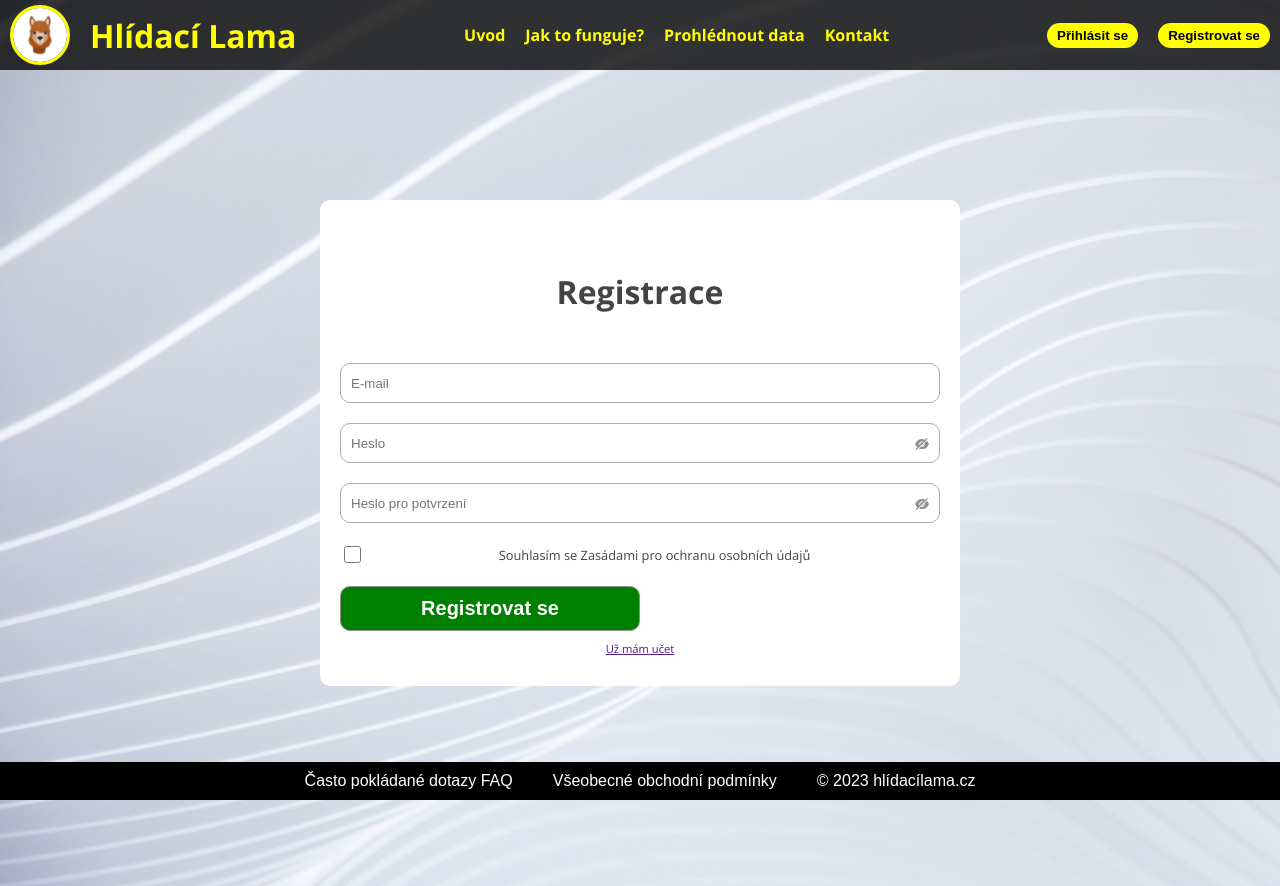
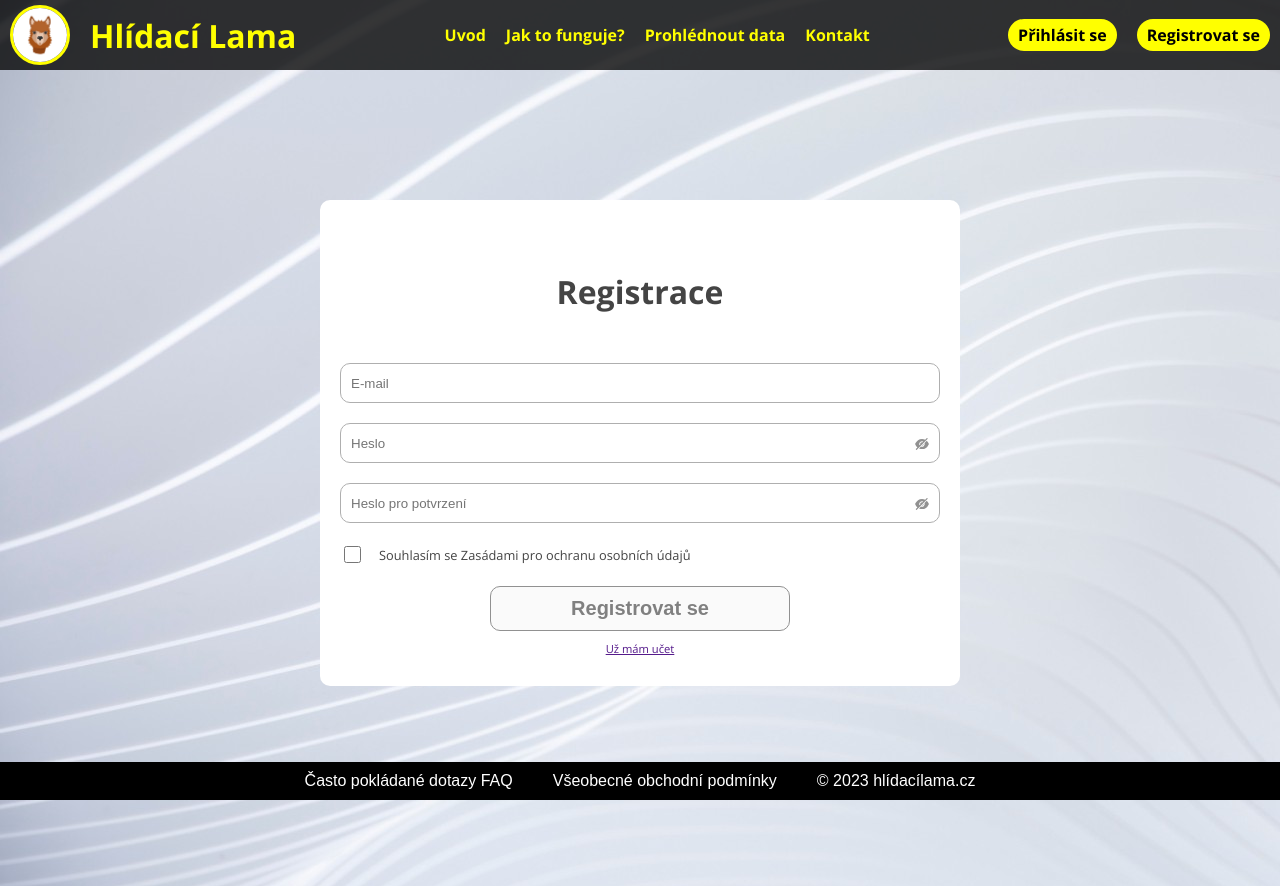
Before and after one commit to Tetiana-M-ai/Search_Lama_project, a React app: page /registration in a window 1280 px wide. Built offline with nearby package versions, Linux system fonts and the light colour scheme.

Commit message:
Connecting buttons in header

```diff
--- a/src/components/App/index.jsx
+++ /dev/null
@@ -1,23 +0,0 @@
-import React from 'react';
-import { Footer } from '../Footer';
-import { Header } from '../Header';
-import { Home } from '../Home';
-import { Registration } from '../Registration';
-import { Authorization } from '../Authorization';
-import { RouterProvider, createBrowserRouter } from 'react-router-dom';
-import { Filter } from '../Filtr';
-
-const router = createBrowserRouter([
-  { path: '/', element: <Home /> },
-  { path: '/registration', element: <Registration /> },
-  { path: '/authorization', element: <Authorization /> },
-  { path: '/filtr', element: <Filter /> },
-]);
-
-export const App = () => (
-  <>
-    <Header />
-    <RouterProvider router={router} />
-    <Footer />
-  </>
-);
--- a/src/components/Authorization/index.jsx
+++ b/src/components/Authorization/index.jsx
@@ -72,7 +72,7 @@ export const Authorization = () => {
             </div>
           </div>
 
-          <div className="form_box">
+          <div className="form_box_btn">
             <input
               className="form_btn"
               value="Přihlásít se"
--- a/src/components/Authorization/style.css
+++ b/src/components/Authorization/style.css
@@ -28,6 +28,11 @@
   position: relative;
 }
 
+.form_box_btn {
+  display: flex;
+  justify-content: center;
+}
+
 
 .form_input {
   width: 100%;
@@ -51,24 +56,11 @@
   padding: 10px 10px;
   border-radius: 10px;
   border: solid 1px#919191;
-  background-color: green;
-  color: white;
+  color: grey;
   font-size: 20px;
   font-weight: bold;
   cursor: pointer;
   transition: all 0.3s ease;
-}
-
-.form_btn_active {
-  background-color: green;
-  border: green;
-  color: white;
-}
-
-.form_btn:hover {
-  background-color: rgb(3, 196, 3);
-  border: rgb(3, 196, 3);
-  color: white;
 }
 
 .input_eye {
@@ -77,7 +69,6 @@
   top: 12px;
   color: #919191;
   cursor: pointer;
-
 }
 
 .error {
@@ -86,7 +77,7 @@
   margin: 5px 0 0 10px;
 }
 
-a.form_link {
+.form_link {
   display: flex;
   justify-content: center;
   margin-bottom: 10px;
--- a/src/components/Filtr/style.css
+++ b/src/components/Filtr/style.css
@@ -75,8 +75,7 @@ p {
   padding: 10px 10px;
   border-radius: 10px;
   border: solid 1px#919191;
-  background-color: green;
-  color: white;
+  color: gray;
   font-size: 20px;
   font-weight: bold;
   cursor: pointer;
@@ -84,17 +83,7 @@ p {
   margin: auto;
 }
 
-.form_btn_active {
-  background-color: green;
-  border: green;
-  color: white;
-}
 
-.form_btn:hover {
-  background-color: rgb(3, 196, 3);
-  border: rgb(3, 196, 3);
-  color: white;
-}
 
 .test {
   display: flex;
--- a/src/components/Header/index.jsx
+++ b/src/components/Header/index.jsx
@@ -1,6 +1,7 @@
 import React from 'react';
 import Logo from './img/Lama_logo.png';
 import './style.css';
+import { NavLink } from 'react-router-dom';
 
 export const Header = () => (
   <header>
@@ -16,8 +17,12 @@ export const Header = () => (
         <h2 className="menu_items">Kontakt</h2>
       </div>
       <div className="button_header">
-        <button>Přihlásit se</button>
-        <button>Registrovat se</button>
+        <NavLink className="btn_header" to={'./authorization'}>
+          Přihlásit se
+        </NavLink>
+        <NavLink className="btn_header" to={'./registration'}>
+          Registrovat se
+        </NavLink>
       </div>
     </div>
   </header>
--- a/src/components/Header/style.css
+++ b/src/components/Header/style.css
@@ -48,7 +48,7 @@ img {
   align-items: center;
 }
 
-button {
+.btn_header {
   margin: 0 10px;
   border-radius: 35px;
   border: 0;
@@ -56,4 +56,5 @@ button {
   background-color: yellow;
   color: black;
   font-weight: bold;
+  text-decoration: none;
 }
--- /dev/null
+++ b/src/components/Layout/index.jsx
@@ -0,0 +1,11 @@
+import React from 'react';
+import { Footer } from '../Footer';
+import { Header } from '../Header';
+
+export const Layout = ({ children }) => (
+  <>
+    <Header />
+    {children}
+    <Footer />
+  </>
+);
--- a/src/components/Registration/index.jsx
+++ b/src/components/Registration/index.jsx
@@ -124,7 +124,7 @@ export const Registration = () => {
               name="checkbox"
               type="checkbox"
               className="form_tick"
-              {...register('checkbox', { required: true })}
+              {...register('checkbox', { required: '*  Pole je povinné' })}
               value="Yes"
             />
             <p className="text_checkbox">
@@ -132,7 +132,7 @@ export const Registration = () => {
             </p>
           </div>
 
-          <div className="form_box">
+          <div className="form_box_btn">
             <input
               className="form_btn"
               value="Registrovat se"
--- a/src/components/Registration/style.css
+++ b/src/components/Registration/style.css
@@ -32,6 +32,11 @@ body {
   position: relative;
 }
 
+.form_box_btn {
+  display: flex;
+  justify-content: center;
+}
+
 
 .form_input {
   width: 100%;
@@ -55,24 +60,11 @@ body {
   padding: 10px 10px;
   border-radius: 10px;
   border: solid 1px#919191;
-  background-color: green;
-  color: white;
+  color: gray;
   font-size: 20px;
   font-weight: bold;
   cursor: pointer;
   transition: all 0.3s ease;
-}
-
-.form_btn_active {
-  background-color: green;
-  border: green;
-  color: white;
-}
-
-.form_btn:hover {
-  background-color: rgb(3, 196, 3);
-  border: rgb(3, 196, 3);
-  color: white;
 }
 
 .input_eye {
@@ -86,6 +78,7 @@ body {
 
 .form_checkbox {
   display: flex;
+  align-items: center;
   margin-left: 0px 10px 10px 10px;
   gap: 5px;
 }
@@ -102,7 +95,7 @@ body {
   margin: 5px 0 0 10px;
 }
 
-a.form_link {
+.form_link {
   display: flex;
   justify-content: center;
   margin-bottom: 30px;
@@ -111,5 +104,4 @@ a.form_link {
 
 .text_checkbox {
   font-size: 0.8rem;
-  margin: auto;
 }
--- a/src/index.jsx
+++ b/src/index.jsx
@@ -1,6 +1,48 @@
 import React from 'react';
 import { createRoot } from 'react-dom/client';
-import { App } from './components/App';
 import './style.css';
+import { Home } from './components/Home/index';
+import { Registration } from './components/Registration/index';
+import { Authorization } from './components/Authorization/index';
+import { RouterProvider, createBrowserRouter } from 'react-router-dom';
+import { Filter } from './components/Filtr';
+import { Layout } from './components/Layout/index';
 
-createRoot(document.querySelector('#app')).render(<App />);
+const router = createBrowserRouter([
+  {
+    path: '/',
+    element: (
+      <Layout>
+        <Home />
+      </Layout>
+    ),
+  },
+  {
+    path: '/registration',
+    element: (
+      <Layout>
+        <Registration />
+      </Layout>
+    ),
+  },
+  {
+    path: '/authorization',
+    element: (
+      <Layout>
+        <Authorization />
+      </Layout>
+    ),
+  },
+  {
+    path: '/filtr',
+    element: (
+      <Layout>
+        <Filter />
+      </Layout>
+    ),
+  },
+]);
+
+createRoot(document.querySelector('#app')).render(
+  <RouterProvider router={router} />,
+);
```
